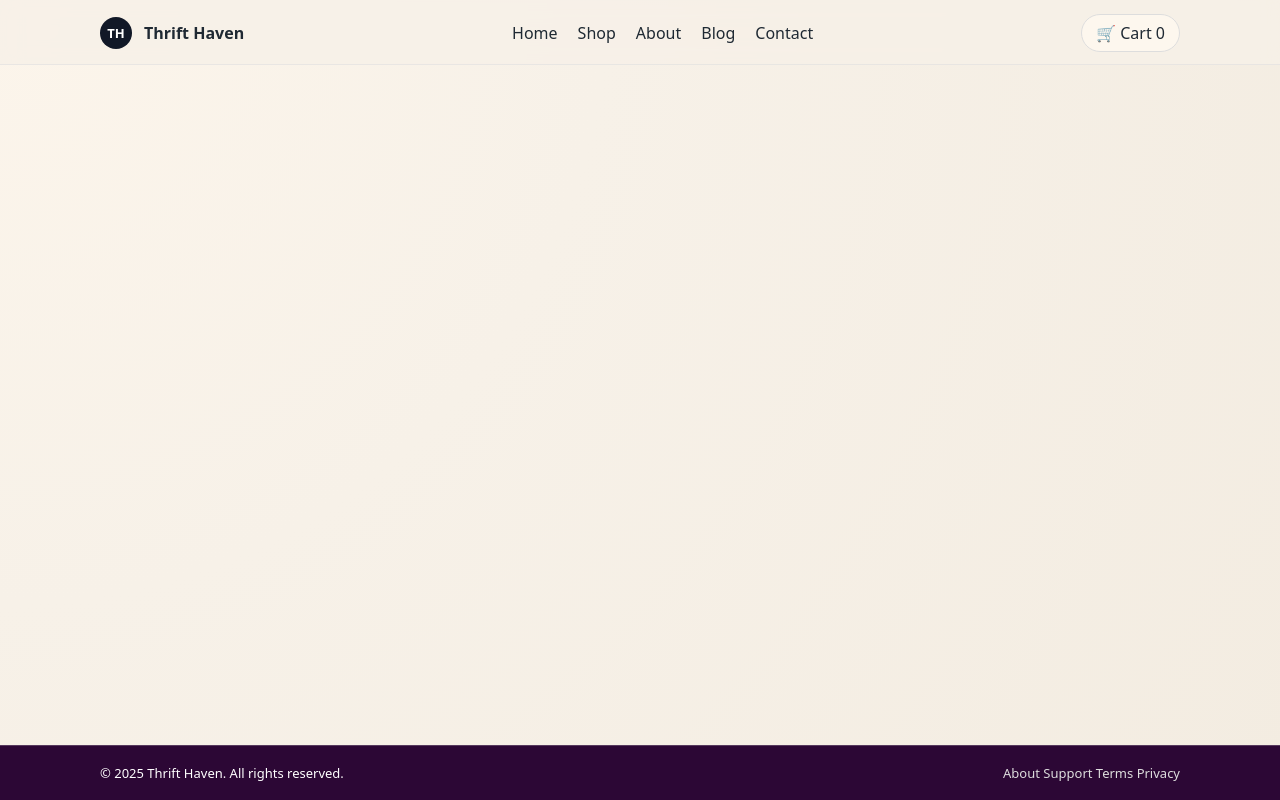
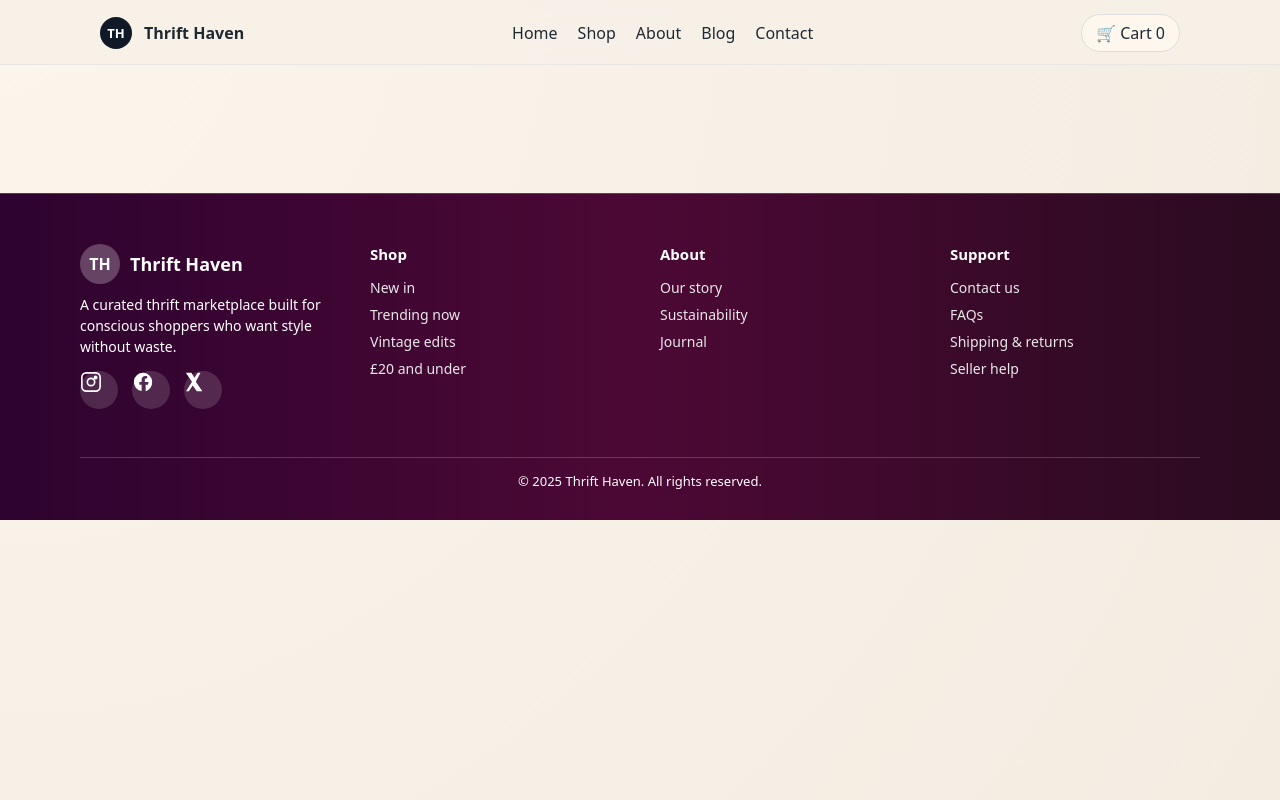
Before and after one commit to reeyanakhadka256-lab/THRIFT-HAVEN-, a plain HTML site: page thrift lab/blog-post.html in a window 1280 px wide. Drawn offline with Linux system fonts and the light colour scheme.

Commit message:
Update blog-post.html

```diff
--- a/thrift lab/blog-post.html
+++ b/thrift lab/blog-post.html
@@ -74,6 +74,115 @@ footer{
   display:flex;justify-content:space-between;font-size:13px;
 }
 .footer-links a{color:#ddd;}
+/* FOOTER STYLE – Professional 4-column layout */
+
+.footer-section {
+  background: linear-gradient(90deg, #2e032f 0%, #4c0835 50%, #2a0b1f 100%);
+  padding: 50px 20px 30px;
+  color: #fff;
+  margin-top: 40px;
+}
+
+.footer-columns {
+  max-width: 1120px;
+  margin: 0 auto;
+  display: grid;
+  grid-template-columns: repeat(4, 1fr);
+  gap: 40px;
+}
+
+.footer-col h4 {
+  font-size: 15px;
+  font-weight: 600;
+  margin-bottom: 14px;
+}
+
+.footer-col a {
+  display: block;
+  color: #e8e8e8;
+  margin-bottom: 8px;
+  font-size: 14px;
+}
+
+.footer-col a:hover {
+  color: #ffffff;
+  text-decoration: underline;
+}
+
+/* BRAND COLUMN */
+.footer-brand {
+  display: flex;
+  align-items: center;
+  gap: 10px;
+}
+
+.footer-logo {
+  width: 40px;
+  height: 40px;
+  background: #ffffff40;
+  border-radius: 50%;
+  display: flex;
+  align-items: center;
+  justify-content: center;
+  font-weight: 700;
+}
+
+.footer-name {
+  font-size: 18px;
+  font-weight: 600;
+}
+
+.footer-desc {
+  margin-top: 10px;
+  font-size: 14px;
+  line-height: 1.5;
+}
+
+/* SOCIALS */
+.footer-socials {
+  margin-top: 14px;
+  display: flex;
+  gap: 14px;
+}
+
+.social-icon {
+  width: 38px;
+  height: 38px;
+  background: #ffffff25;
+  border-radius: 50%;
+  display: flex;
+  align-items: center;
+  justify-content: center;
+  transition: .2s;
+}
+
+.social-icon:hover {
+  background: #ffffff50;
+  transform: translateY(-3px);
+}
+
+/* BOTTOM TEXT */
+.footer-bottom {
+  max-width: 1120px;
+  margin: 40px auto 0;
+  padding-top: 14px;
+  border-top: 1px solid #ffffff30;
+  text-align: center;
+  font-size: 13px;
+}
+
+/* Mobile */
+@media (max-width: 800px) {
+  .footer-columns {
+    grid-template-columns: 1fr 1fr;
+  }
+}
+
+@media (max-width: 500px) {
+  .footer-columns {
+    grid-template-columns: 1fr;
+  }
+}
 </style>
 </head>
 
@@ -103,18 +212,6 @@ footer{
   <div class="article-meta" id="article-meta"></div>
   <div class="article-body" id="article-body"></div>
 </main>
-
-<footer>
-  <div class="footer-shell">
-    <div>© 2025 Thrift Haven. All rights reserved.</div>
-    <div class="footer-links">
-      <a href="about.html">About</a>
-      <a href="support.html">Support</a>
-      <a href="terms.html">Terms</a>
-      <a href="privacy.html">Privacy</a>
-    </div>
-  </div>
-</footer>
 
 <script>
 /* CART COUNTER */
@@ -179,6 +276,87 @@ if(!articles[id]){
   document.getElementById("article-body").innerHTML = a.body.map(p=><p>${p}</p>).join("");
 }
 </script>
+<footer class="footer-section">
+  <div class="footer-columns">
 
+    <!-- Column 1: Brand -->
+    <div class="footer-col">
+      <div class="footer-brand">
+        <div class="footer-logo">TH</div>
+        <div class="footer-name">Thrift Haven</div>
+      </div>
+
+      <p class="footer-desc">
+        A curated thrift marketplace built for conscious shoppers who want style without waste.
+      </p>
+
+      <!-- SOCIAL ICONS -->
+      <div class="footer-socials">
+
+        <!-- Instagram -->
+        <a href="https://www.instagram.com/iya_sumu?igsh=MWN5aHFzdXQ5aHdlcg%3D%3D&utm_source=qr"
+           target="_blank" aria-label="Instagram" class="social-icon">
+          <svg width="22" height="22" fill="none" stroke="white" stroke-width="1.8"
+               stroke-linecap="round" stroke-linejoin="round" viewBox="0 0 24 24">
+            <rect x="2" y="2" width="20" height="20" rx="5"></rect>
+            <circle cx="12" cy="12" r="4"></circle>
+            <circle cx="17" cy="7" r="1.3" fill="white"></circle>
+          </svg>
+        </a>
+
+        <!-- Facebook -->
+        <a href="https://www.facebook.com/share/17UuuoeSNk/?mibextid=wwXIfr"
+           target="_blank" aria-label="Facebook" class="social-icon">
+          <svg width="22" height="22" fill="white" viewBox="0 0 24 24">
+            <path d="M22 12a10 10 0 1 0-11.5 9.9v-7H8v-3h2.5V9.5c0-2 1.3-4 4-4
+                     1.2 0 2 .1 2 .1v2.7h-1.1c-1.1 0-1.4.7-1.4 1.4V12H18l-.5 3h-2.6v7
+                     A10 10 0 0 0 22 12z"/>
+          </svg>
+        </a>
+
+        <!-- Twitter/X (Using Instagram link as per your request) -->
+        <a href="https://www.instagram.com/iya_sumu?igsh=MWN5aHFzdXQ5aHdlcg%3D%3D&utm_source=qr"
+           target="_blank" aria-label="Twitter" class="social-icon">
+          <svg width="22" height="22" fill="white" viewBox="0 0 24 24">
+            <path d="M18 2h-3l-3.6 5.3L8 2H2l6.7 9.7L2.3 22h3l4.2-6.2L14 22h6l-7.1-10.3L18 2z"/>
+          </svg>
+        </a>
+
+      </div>
+    </div>
+
+    <!-- Column 2: Shop -->
+    <div class="footer-col">
+      <h4>Shop</h4>
+      <a href="shop.html#new">New in</a>
+      <a href="shop.html#trending">Trending now</a>
+      <a href="shop.html#denim">Vintage edits</a>
+      <a href="shop.html#capsule">£20 and under</a>
+    </div>
+
+    <!-- Column 3: About -->
+    <div class="footer-col">
+      <h4>About</h4>
+      <a href="about.html">Our story</a>
+      <a href="about.html#sustainability">Sustainability</a>
+      <a href="blog.html">Journal</a>
+    </div>
+
+    <!-- Column 4: Support -->
+    <div class="footer-col">
+      <h4>Support</h4>
+      <a href="contact.html">Contact us</a>
+      <a href="contact.html#faq">FAQs</a>
+      <a href="contact.html#shipping">Shipping & returns</a>
+      <a href="contact.html#seller">Seller help</a>
+    </div>
+
+  </div>
+
+  <!-- Bottom strip -->
+  <div class="footer-bottom">
+    © 2025 Thrift Haven. All rights reserved.
+  </div>
+</footer>
 </body>
 </html>
```
